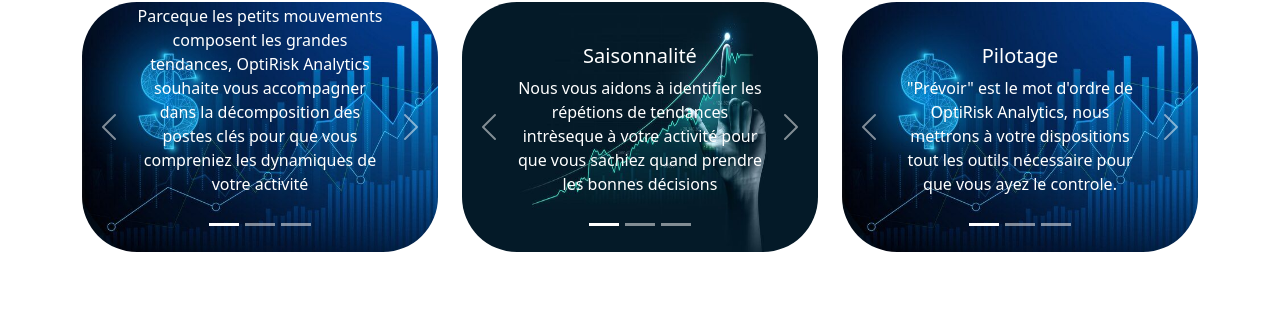
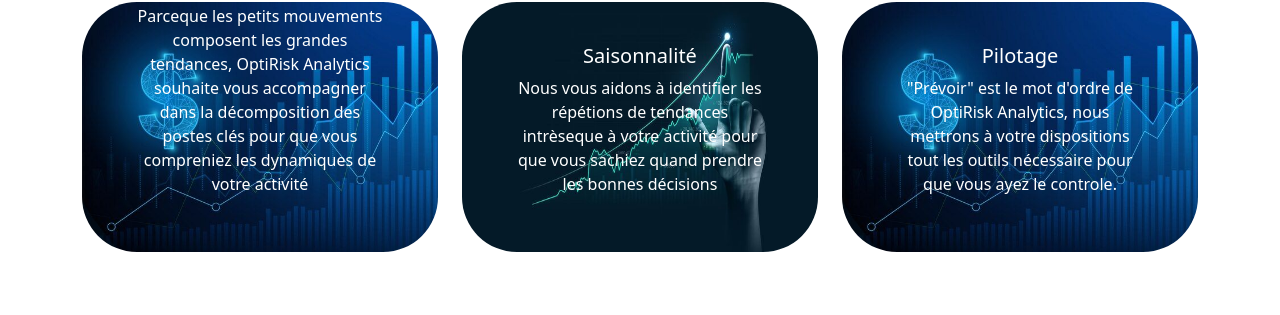
Before and after one commit to dorian68/OptiRisk_Analytics, a Django app: page / in a window 1280 px wide. Shown: the part 994-1309 px from the top of the page. Run offline with Django 3.2, Linux system fonts and the light colour scheme; some libraries are stand-ins or nearby versions.

Commit message:
20122°24v2

```diff
--- a/website/templates/home2.html
+++ b/website/templates/home2.html
@@ -97,9 +97,9 @@
         <div class="col mx-auto">
             <div id="carouselExampleCaptions" class="carousel slide mx-auto my-5" style="width: auto;">
                 <div class="carousel-indicators">
-                <button type="button" data-bs-target="#carouselExampleCaptions" data-bs-slide-to="0" class="active" aria-current="true" aria-label="Slide 1"></button>
+            <!--<button type="button" data-bs-target="#carouselExampleCaptions" data-bs-slide-to="0" class="active" aria-current="true" aria-label="Slide 1"></button>
                 <button type="button" data-bs-target="#carouselExampleCaptions" data-bs-slide-to="1" aria-label="Slide 2"></button>
-                <button type="button" data-bs-target="#carouselExampleCaptions" data-bs-slide-to="2" aria-label="Slide 3"></button>
+                <button type="button" data-bs-target="#carouselExampleCaptions" data-bs-slide-to="2" aria-label="Slide 3"></button>-->
                 </div>
                 <div class="carousel-inner">
                 <div class="carousel-item active">
@@ -109,7 +109,7 @@
                     <p>Parceque les petits mouvements composent les grandes tendances, OptiRisk Analytics souhaite vous accompagner dans la décomposition des postes clés pour que vous compreniez les dynamiques de votre activité</p>
                     </div>
                 </div>
-                <div class="carousel-item">
+            <!--<div class="carousel-item">
                     <img src="../static/home_page4.jpg" class="d-block w-100" style=" border-radius: 55px 55px 55px 55px; width: 250px;height: 250px;">
                     <div class="carousel-caption d-none d-md-block">
                     <h5>Saisonnalité</h5>
@@ -122,24 +122,24 @@
                     <h5>Pilotage</h5>
                     <p>Some representative placeholder content for the third slide.</p>
                     </div>
+                </div>-->
                 </div>
-                </div>
-                <button class="carousel-control-prev" type="button" data-bs-target="#carouselExampleCaptions" data-bs-slide="prev">
+            <!--<button class="carousel-control-prev" type="button" data-bs-target="#carouselExampleCaptions" data-bs-slide="prev">
                 <span class="carousel-control-prev-icon" aria-hidden="true"></span>
                 <span class="visually-hidden">Previous</span>
                 </button>
                 <button class="carousel-control-next" type="button" data-bs-target="#carouselExampleCaptions" data-bs-slide="next">
                 <span class="carousel-control-next-icon" aria-hidden="true"></span>
                 <span class="visually-hidden">Next</span>
-                </button>
+                </button>-->
             </div>
         </div>
         <div class="col mx-auto">
             <div id="carouselExampleCaptions" class="carousel slide mx-auto my-5" style="width: auto;">
                 <div class="carousel-indicators">
-                <button type="button" data-bs-target="#carouselExampleCaptions" data-bs-slide-to="0" class="active" aria-current="true" aria-label="Slide 1"></button>
+            <!--<button type="button" data-bs-target="#carouselExampleCaptions" data-bs-slide-to="0" class="active" aria-current="true" aria-label="Slide 1"></button>
                 <button type="button" data-bs-target="#carouselExampleCaptions" data-bs-slide-to="1" aria-label="Slide 2"></button>
-                <button type="button" data-bs-target="#carouselExampleCaptions" data-bs-slide-to="2" aria-label="Slide 3"></button>
+                <button type="button" data-bs-target="#carouselExampleCaptions" data-bs-slide-to="2" aria-label="Slide 3"></button>-->
                 </div>
                 <div class="carousel-inner">
                 <div class="carousel-item active">
@@ -149,7 +149,7 @@
                     <p>Nous vous aidons à identifier les répétions de tendances intrèseque à votre activité pour que vous sachiez quand prendre les bonnes décisions </p>
                     </div>
                 </div>
-                <div class="carousel-item">
+            <!--<div class="carousel-item">
                     <img src="../static/home_page1.jpg" class="d-block w-100" style=" border-radius: 55px 55px 55px 55px; width: 250px;height: 250px;">
                     <div class="carousel-caption d-none d-md-block">
                     <h5>Granularité</h5>
@@ -162,24 +162,24 @@
                     <h5>Pilotage</h5>
                     <p>Some representative placeholder content for the third slide.</p>
                     </div>
+                </div>-->
                 </div>
-                </div>
-                <button class="carousel-control-prev" type="button" data-bs-target="#carouselExampleCaptions" data-bs-slide="prev">
+            <!--<button class="carousel-control-prev" type="button" data-bs-target="#carouselExampleCaptions" data-bs-slide="prev">
                 <span class="carousel-control-prev-icon" aria-hidden="true"></span>
                 <span class="visually-hidden">Previous</span>
                 </button>
                 <button class="carousel-control-next" type="button" data-bs-target="#carouselExampleCaptions" data-bs-slide="next">
                 <span class="carousel-control-next-icon" aria-hidden="true"></span>
                 <span class="visually-hidden">Next</span>
-                </button>
-            </div>
+                </button>-->
+        </div>
         </div>
         <div class="col mx-auto">
             <div id="carouselExampleCaptions" class="carousel slide mx-auto my-5" style="width: auto;">
                 <div class="carousel-indicators">
-                <button type="button" data-bs-target="#carouselExampleCaptions" data-bs-slide-to="0" class="active" aria-current="true" aria-label="Slide 1"></button>
+            <!--<button type="button" data-bs-target="#carouselExampleCaptions" data-bs-slide-to="0" class="active" aria-current="true" aria-label="Slide 1"></button>
                 <button type="button" data-bs-target="#carouselExampleCaptions" data-bs-slide-to="1" aria-label="Slide 2"></button>
-                <button type="button" data-bs-target="#carouselExampleCaptions" data-bs-slide-to="2" aria-label="Slide 3"></button>
+                <button type="button" data-bs-target="#carouselExampleCaptions" data-bs-slide-to="2" aria-label="Slide 3"></button>-->
                 </div>
                 <div class="carousel-inner">
                 <div class="carousel-item active">
@@ -189,7 +189,7 @@
                     <p>"Prévoir" est le mot d'ordre de OptiRisk Analytics, nous mettrons à votre dispositions tout les outils nécessaire pour que vous ayez le controle. </p>
                     </div>
                 </div>
-                <div class="carousel-item">
+            <!--<div class="carousel-item">
                     <img src="../static/home_pic.jpg" class="d-block w-100" style=" border-radius: 55px 55px 55px 55px; width: 250px;height: 250px;">
                     <div class="carousel-caption d-none d-md-block">
                     <h5>Saisonnalité</h5>
@@ -202,17 +202,17 @@
                     <h5>Granularité</h5>
                     <p>Parceque les petits mouvements composent les grandes tendances, OptiRisk Analytics souhaite vous accompagner dans la décomposition des postes clés pour que vous compreniez les dynamiques de votre activité</p>
                     </div>
+                </div>-->
                 </div>
-                </div>
-                <button class="carousel-control-prev" type="button" data-bs-target="#carouselExampleCaptions" data-bs-slide="prev">
+            <!--<button class="carousel-control-prev" type="button" data-bs-target="#carouselExampleCaptions" data-bs-slide="prev">
                 <span class="carousel-control-prev-icon" aria-hidden="true"></span>
                 <span class="visually-hidden">Previous</span>
                 </button>
                 <button class="carousel-control-next" type="button" data-bs-target="#carouselExampleCaptions" data-bs-slide="next">
                 <span class="carousel-control-next-icon" aria-hidden="true"></span>
                 <span class="visually-hidden">Next</span>
-                </button>
-            </div>
+                </button>-->
+        </div>
         </div>
     </div>
 </div>
```
